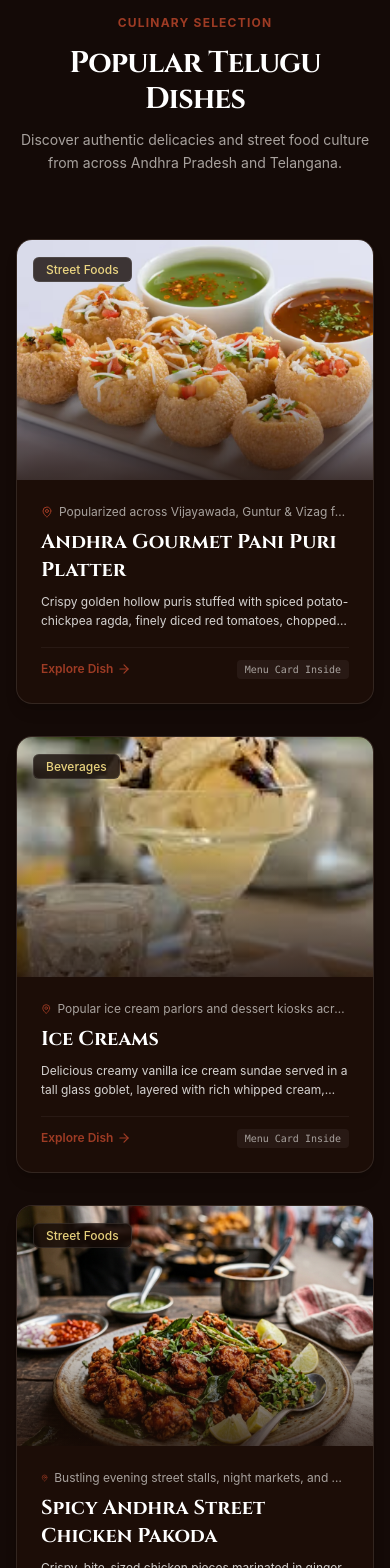
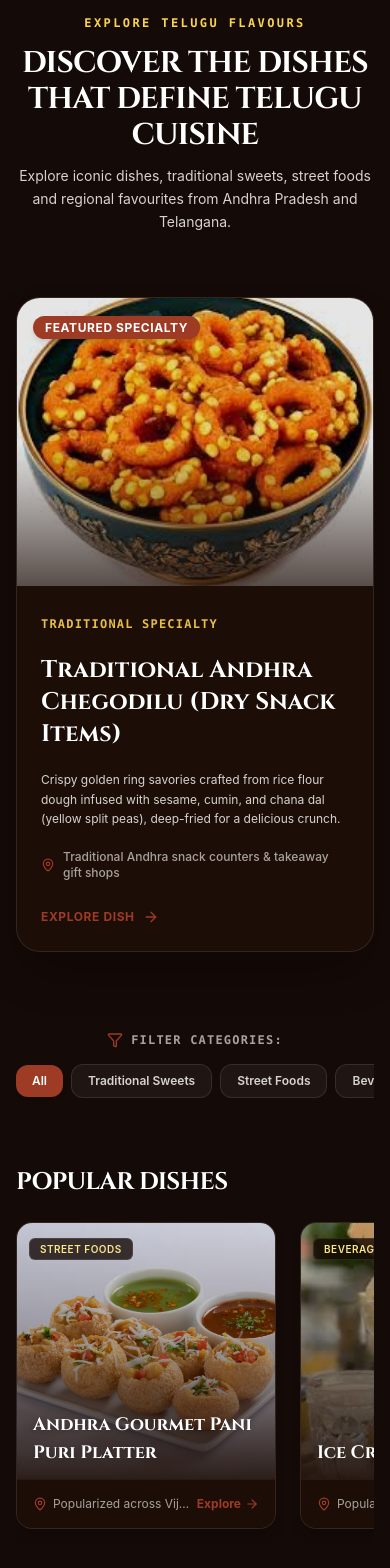
Before and after one commit to sairaghavendra123/All-in-1-places, a React (Vite) app: page / in a window 390 px wide. Shown: the part 1020-2588 px from the top of the page. Built offline with nearby package versions, Linux system fonts and the light colour scheme; a web font is replaced by a local one.

Commit message:
Enhance Food Discovery Section with 2-column featured dish, category filter, and mobile horizontal swipe cards

```diff
--- a/src/components/PopularStreetFoods.jsx
+++ b/src/components/PopularStreetFoods.jsx
@@ -1,116 +1,198 @@
-import React from 'react';
+import React, { useState } from 'react';
 import { motion } from 'framer-motion';
-import { MapPin, ArrowRight, Utensils } from 'lucide-react';
+import { MapPin, ArrowRight, Sparkles, Filter } from 'lucide-react';
 import { POPULAR_STREET_FOODS } from '../data/foodData';
 
-export default function PopularStreetFoods({ onOpenChaiMenu, onOpenJuiceMenu, onOpenDrySnacksMenu, onOpenChickenPakodaMenu, onOpenIceCreamMenu, onOpenPaniPuriMenu, onOpenBajjiMixtureMenu, onOpenShawarmaMenu }) {
+export default function PopularStreetFoods({
+  onOpenChaiMenu,
+  onOpenJuiceMenu,
+  onOpenDrySnacksMenu,
+  onOpenChickenPakodaMenu,
+  onOpenIceCreamMenu,
+  onOpenPaniPuriMenu,
+  onOpenBajjiMixtureMenu,
+  onOpenShawarmaMenu,
+}) {
+  const [selectedCategory, setSelectedCategory] = useState('All');
+
+  const categories = ['All', 'Traditional Sweets', 'Street Foods', 'Beverages & Drinks'];
+
+  // Featured Dish (Athreyapuram Pootharekulu / Guntur Mirchi Bajji)
+  const featuredDish = POPULAR_STREET_FOODS.find((item) => item.id === 'chegodilu') || POPULAR_STREET_FOODS[0];
+
+  // Filtered dishes for cards section
+  const filteredDishes = selectedCategory === 'All'
+    ? POPULAR_STREET_FOODS
+    : POPULAR_STREET_FOODS.filter((item) => {
+        if (selectedCategory === 'Traditional Sweets') return item.category === 'Traditional Sweet';
+        if (selectedCategory === 'Street Foods') return item.category === 'Street Foods';
+        if (selectedCategory === 'Beverages & Drinks') return item.category === 'Beverages';
+        return true;
+      });
+
+  const handleDishClick = (item) => {
+    if (item.id === 'irani-chai-osmania' && onOpenChaiMenu) onOpenChaiMenu();
+    if (item.id === 'fruit-juices' && onOpenJuiceMenu) onOpenJuiceMenu();
+    if (item.id === 'chegodilu' && onOpenDrySnacksMenu) onOpenDrySnacksMenu();
+    if (item.id === 'chicken-pakoda' && onOpenChickenPakodaMenu) onOpenChickenPakodaMenu();
+    if (item.id === 'ice-creams' && onOpenIceCreamMenu) onOpenIceCreamMenu();
+    if (item.id === 'pani-puri' && onOpenPaniPuriMenu) onOpenPaniPuriMenu();
+    if (item.id === 'bajji-mixture' && onOpenBajjiMixtureMenu) onOpenBajjiMixtureMenu();
+    if (item.id === 'shawarma' && onOpenShawarmaMenu) onOpenShawarmaMenu();
+  };
+
   return (
     <section id="street-foods" className="py-24 bg-[#140A07] relative overflow-hidden">
 
-      <div className="max-w-7xl mx-auto px-4 sm:px-6 lg:px-8 relative z-10">
+      <div className="max-w-7xl mx-auto px-4 sm:px-6 lg:px-8 relative z-10 space-y-16">
 
-        {/* Section Header */}
-        <div className="text-center max-w-2xl mx-auto mb-16 space-y-3">
-          <span className="text-xs font-bold uppercase tracking-widest text-[#9E3B24]">
-            Culinary Selection
+        {/* 1. Section Introduction */}
+        <div className="text-center max-w-2xl mx-auto space-y-3">
+          <span className="text-xs font-bold uppercase tracking-[0.2em] text-amber-300 font-mono">
+            EXPLORE TELUGU FLAVOURS
           </span>
-          <h2 className="font-festive text-3xl sm:text-5xl font-bold text-white tracking-tight">
-            Popular Telugu Dishes
+          <h2 className="font-festive text-3xl sm:text-5xl font-bold text-white tracking-tight uppercase">
+            Discover the Dishes <br className="hidden sm:inline" /> That Define Telugu Cuisine
           </h2>
-          <p className="text-stone-400 text-sm sm:text-base leading-relaxed">
-            Discover authentic delicacies and street food culture from across Andhra Pradesh and Telangana.
+          <p className="text-stone-300 text-sm sm:text-base leading-relaxed font-sans">
+            Explore iconic dishes, traditional sweets, street foods and regional favourites from Andhra Pradesh and Telangana.
           </p>
         </div>
 
-        {/* Popular Dishes Image-First Grid */}
-        <div className="grid grid-cols-1 md:grid-cols-2 lg:grid-cols-3 gap-8">
-          {POPULAR_STREET_FOODS.map((item, index) => {
-            const isChaiItem = item.id === 'irani-chai-osmania';
-            const isJuiceItem = item.id === 'fruit-juices';
-            const isChegodiluItem = item.id === 'chegodilu';
-            const isPakodaItem = item.id === 'chicken-pakoda';
-            const isIceCreamItem = item.id === 'ice-creams';
-            const isPaniPuriItem = item.id === 'pani-puri';
-            const isBajjiMixtureItem = item.id === 'bajji-mixture';
-            const isShawarmaItem = item.id === 'shawarma';
-            const isInteractive = isChaiItem || isJuiceItem || isChegodiluItem || isPakodaItem || isIceCreamItem || isPaniPuriItem || isBajjiMixtureItem || isShawarmaItem;
+        {/* 2. Featured Food Area (2-Column Banner on Desktop, 55-60% Image Width) */}
+        <motion.div
+          initial={{ opacity: 0, y: 25 }}
+          whileInView={{ opacity: 1, y: 0 }}
+          viewport={{ once: true }}
+          transition={{ duration: 0.6 }}
+          className="bg-[#1C0D07] rounded-3xl overflow-hidden border border-white/10 shadow-2xl grid grid-cols-1 lg:grid-cols-12 items-center group"
+        >
+          {/* LEFT: 55-60% Large Food Image */}
+          <div className="lg:col-span-7 h-72 sm:h-96 lg:h-[420px] relative overflow-hidden bg-stone-900">
+            <img
+              src={featuredDish.image}
+              alt={featuredDish.name}
+              className="w-full h-full object-cover object-center group-hover:scale-105 transition-transform duration-700 ease-out filter brightness-90"
+            />
+            <div className="absolute inset-0 bg-gradient-to-t from-[#1C0D07] via-transparent to-transparent opacity-70 lg:hidden" />
+            <div className="absolute top-4 left-4">
+              <span className="px-3 py-1 rounded-full bg-[#9E3B24] text-white text-xs font-bold uppercase tracking-wider shadow-md">
+                Featured Specialty
+              </span>
+            </div>
+          </div>
 
-            const handleCardClick = () => {
-              if (isChaiItem && onOpenChaiMenu) onOpenChaiMenu();
-              if (isJuiceItem && onOpenJuiceMenu) onOpenJuiceMenu();
-              if (isChegodiluItem && onOpenDrySnacksMenu) onOpenDrySnacksMenu();
-              if (isPakodaItem && onOpenChickenPakodaMenu) onOpenChickenPakodaMenu();
-              if (isIceCreamItem && onOpenIceCreamMenu) onOpenIceCreamMenu();
-              if (isPaniPuriItem && onOpenPaniPuriMenu) onOpenPaniPuriMenu();
-              if (isBajjiMixtureItem && onOpenBajjiMixtureMenu) onOpenBajjiMixtureMenu();
-              if (isShawarmaItem && onOpenShawarmaMenu) onOpenShawarmaMenu();
-            };
+          {/* RIGHT: 40-45% Content Details */}
+          <div className="lg:col-span-5 p-6 sm:p-10 space-y-5">
+            <span className="text-xs font-bold uppercase tracking-widest text-amber-300/90 font-mono">
+              TRADITIONAL SPECIALTY
+            </span>
 
-            return (
+            <h3 className="font-festive text-2xl sm:text-4xl font-bold text-white group-hover:text-amber-200 transition-colors">
+              {featuredDish.name}
+            </h3>
+
+            <p className="text-stone-300 text-xs sm:text-sm leading-relaxed">
+              {featuredDish.description}
+            </p>
+
+            <div className="flex items-center gap-2 text-xs text-stone-400">
+              <MapPin className="w-4 h-4 text-[#9E3B24]" />
+              <span className="font-medium">{featuredDish.origin}</span>
+            </div>
+
+            <button
+              onClick={() => handleDishClick(featuredDish)}
+              className="pt-2 inline-flex items-center gap-2 text-xs font-bold uppercase tracking-wider text-[#9E3B24] hover:text-amber-300 transition-colors group/btn"
+            >
+              <span>Explore Dish</span>
+              <ArrowRight className="w-4 h-4 group-hover/btn:translate-x-1.5 transition-transform" />
+            </button>
+          </div>
+        </motion.div>
+
+        {/* 3. Category Filter Selector Bar */}
+        <div className="flex flex-col sm:flex-row items-center justify-between gap-4 pt-4">
+          <div className="flex items-center gap-2 text-xs font-bold uppercase tracking-widest text-stone-400 font-mono">
+            <Filter className="w-4 h-4 text-[#9E3B24]" />
+            <span>Filter Categories:</span>
+          </div>
+
+          <div className="flex items-center gap-2 overflow-x-auto w-full sm:w-auto no-scrollbar pb-1">
+            {categories.map((cat) => (
+              <button
+                key={cat}
+                onClick={() => setSelectedCategory(cat)}
+                className={`px-4 py-2 rounded-xl text-xs font-semibold whitespace-nowrap transition-all ${
+                  selectedCategory === cat
+                    ? 'bg-[#9E3B24] text-white shadow-md'
+                    : 'bg-white/5 text-stone-300 hover:bg-white/10 border border-white/10'
+                }`}
+              >
+                {cat}
+              </button>
+            ))}
+          </div>
+        </div>
+
+        {/* 4. Popular Dishes Grid (Desktop Multi-Column, Mobile Horizontal Scrollable Track) */}
+        <div className="space-y-6">
+          <h3 className="font-festive text-2xl font-bold text-white tracking-tight uppercase">
+            Popular Dishes
+          </h3>
+
+          <div className="horizontal-scroll-container md:grid md:grid-cols-3 lg:grid-cols-4 gap-6 overflow-x-auto no-scrollbar pb-4">
+            {filteredDishes.map((item, index) => (
               <motion.div
                 key={item.id}
                 initial={{ opacity: 0, y: 20 }}
                 whileInView={{ opacity: 1, y: 0 }}
                 viewport={{ once: true }}
-                transition={{ duration: 0.5, delay: index * 0.08 }}
-                onClick={isInteractive ? handleCardClick : undefined}
-                className={`bg-[#1C0D07] rounded-2xl overflow-hidden border border-white/10 shadow-lg hover:border-[#9E3B24]/50 hover:-translate-y-1 transition-all duration-300 flex flex-col justify-between group ${
-                  isInteractive ? 'cursor-pointer' : ''
-                }`}
+                transition={{ duration: 0.4, delay: index * 0.05 }}
+                onClick={() => handleDishClick(item)}
+                className="bg-[#1C0D07] rounded-2xl overflow-hidden border border-white/10 shadow-lg hover:border-[#9E3B24]/50 hover:-translate-y-1.5 transition-all duration-300 flex flex-col justify-between group cursor-pointer min-w-[260px] sm:min-w-0 flex-shrink-0"
               >
-                {/* LARGE FOOD IMAGE */}
-                <div className="relative h-60 w-full overflow-hidden bg-stone-900">
+                {/* LARGE FOOD IMAGE (Target Height 280-320px) */}
+                <div className="relative h-64 sm:h-72 w-full overflow-hidden bg-stone-900">
                   <img
                     src={item.image}
                     alt={item.name}
-                    className="w-full h-full object-cover group-hover:scale-105 transition-transform duration-500 ease-out"
+                    className="w-full h-full object-cover group-hover:scale-105 transition-transform duration-500 ease-out filter brightness-90"
                   />
-                  <div className="absolute inset-0 bg-gradient-to-t from-[#1C0D07] via-transparent to-transparent opacity-80" />
+                  {/* Subtle Image Bottom Gradient Overlay */}
+                  <div className="absolute inset-0 bg-gradient-to-t from-[#1C0D07] via-[#1C0D07]/30 to-transparent opacity-90" />
 
-                  <div className="absolute top-4 left-4">
-                    <span className="px-3 py-1 rounded-md bg-[#140A07]/80 backdrop-blur-md text-amber-200/90 text-xs font-medium border border-white/10">
+                  {/* Category Pill Tag */}
+                  <div className="absolute top-3 left-3">
+                    <span className="px-2.5 py-1 rounded-md bg-[#140A07]/80 backdrop-blur-md text-amber-200 text-[10px] font-semibold border border-white/10 uppercase tracking-wider">
                       {item.category}
                     </span>
                   </div>
+
+                  {/* Dish Name inside lower image area */}
+                  <div className="absolute bottom-3 left-4 right-4">
+                    <h4 className="font-festive text-lg sm:text-xl font-bold text-white group-hover:text-amber-200 transition-colors drop-shadow">
+                      {item.name}
+                    </h4>
+                  </div>
                 </div>
 
-                {/* Card Content Body */}
-                <div className="p-6 flex-1 flex flex-col justify-between space-y-4">
-                  <div>
-                    {/* Location Badge */}
-                    <div className="flex items-center gap-1.5 text-xs text-stone-400 mb-2">
-                      <MapPin className="w-3.5 h-3.5 text-[#9E3B24]" />
-                      <span className="truncate">{item.origin}</span>
-                    </div>
-
-                    {/* Dish Title */}
-                    <h3 className="font-festive text-xl font-bold text-white group-hover:text-amber-200 transition-colors mb-2">
-                      {item.name}
-                    </h3>
-
-                    {/* Short Description */}
-                    <p className="text-stone-300 text-xs sm:text-sm leading-relaxed line-clamp-2">
-                      {item.description}
-                    </p>
+                {/* Compact Card Details Footer */}
+                <div className="p-4 flex items-center justify-between border-t border-white/5 bg-[#1C0D07]">
+                  <div className="flex items-center gap-1.5 text-xs text-stone-400">
+                    <MapPin className="w-3.5 h-3.5 text-[#9E3B24]" />
+                    <span className="truncate max-w-[140px]">{item.origin}</span>
                   </div>
 
-                  {/* Explore Dish Action */}
-                  <div className="pt-3 border-t border-white/5 flex items-center justify-between">
-                    <span className="text-xs font-semibold text-[#9E3B24] group-hover:text-amber-300 flex items-center gap-1 transition-colors">
-                      <span>Explore Dish</span>
-                      <ArrowRight className="w-3.5 h-3.5 group-hover:translate-x-1 transition-transform" />
-                    </span>
-                    {isInteractive && (
-                      <span className="text-[10px] text-stone-400 font-mono bg-white/5 px-2 py-0.5 rounded">
-                        Menu Card Inside
-                      </span>
-                    )}
-                  </div>
+                  <span className="text-xs font-bold text-[#9E3B24] group-hover:text-amber-300 flex items-center gap-1 transition-colors">
+                    <span>Explore</span>
+                    <ArrowRight className="w-3.5 h-3.5 group-hover:translate-x-1 transition-transform" />
+                  </span>
+                </div>
 
-                </div>
               </motion.div>
-            );
-          })}
+            ))}
+          </div>
         </div>
 
       </div>
```
